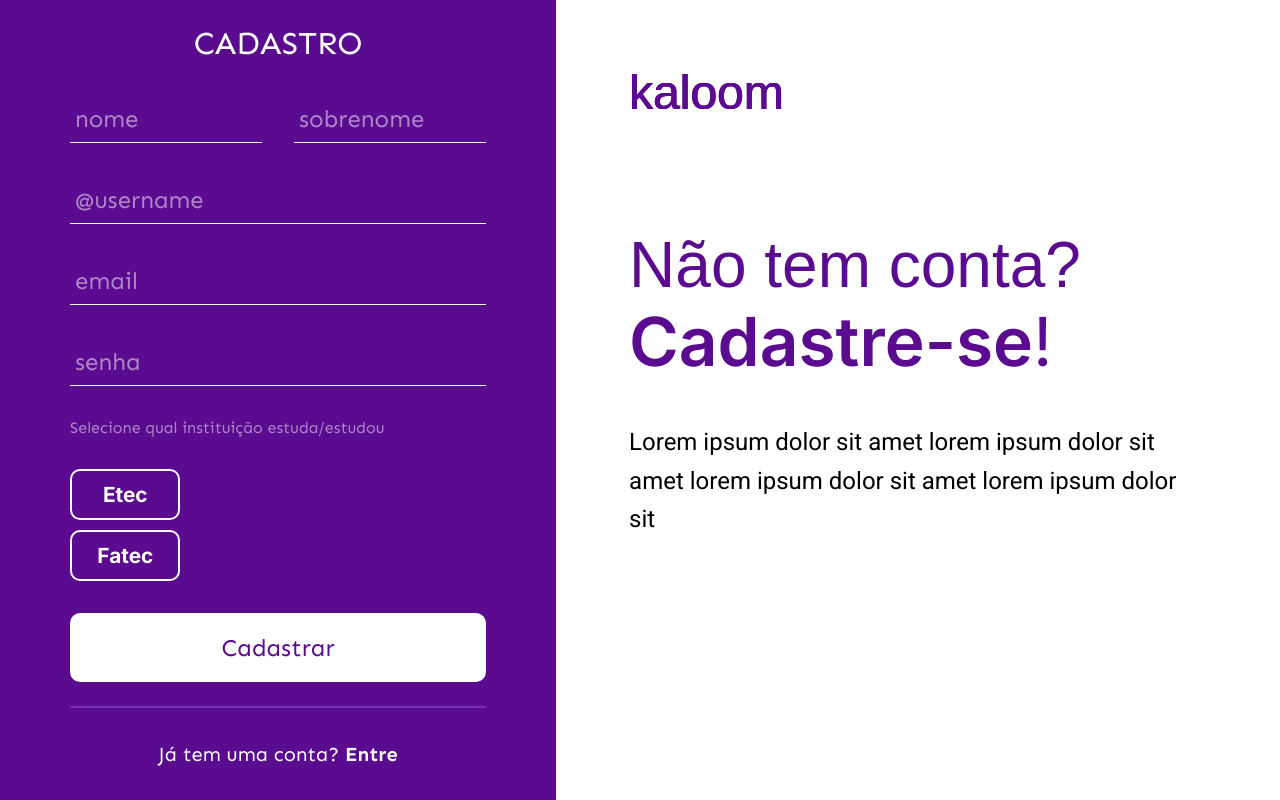
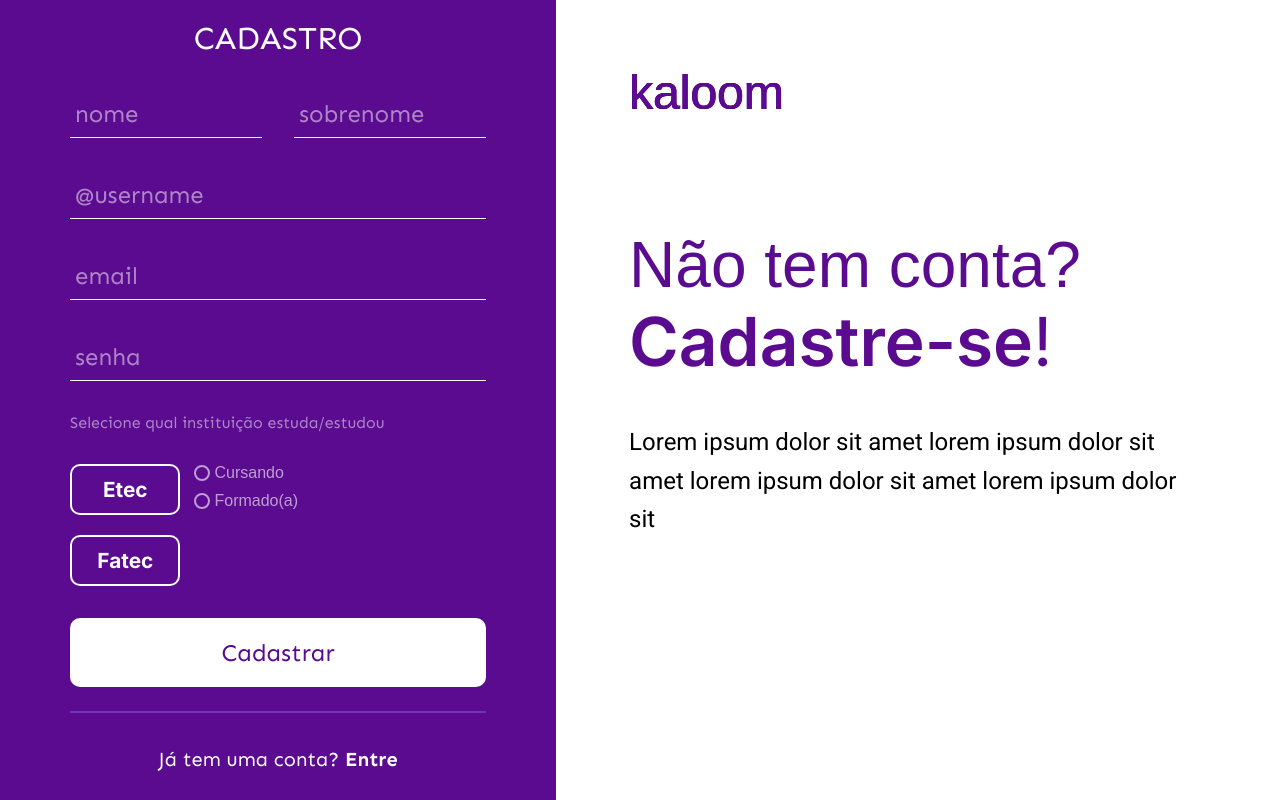
Before and after one commit to kaloom-team/kaloom, a React (Vite) app: page /register in a window 1280 px wide. Built offline with nearby package versions, Linux system fonts and the light colour scheme; a web font is replaced by a local one.

Commit message:
feat: add styles "RadioButton"

```diff
--- a/src/components/ContentFormRegister/ContentFormRegister.tsx
+++ b/src/components/ContentFormRegister/ContentFormRegister.tsx
@@ -2,8 +2,13 @@ import styles from "../ContentFormLogin/ContentFormLogin.module.scss";
 import stylesB from "./ContentFormRegister.module.scss";
 import RegisterInput from "../SignInput/SignInput";
 import SignButton from "../SignButton/SignButton";
+import RadioButton from "../RadioButton/RadioButton";
 
 export default function ContentFormRegister() {
+     let name_radio_1 = "";
+     for(let i = 0; i<10; i++){
+         name_radio_1 += String.fromCodePoint(Math.floor(Math.random()*26)+97)
+     }
     return (
         <div className={styles.contentLogin}>
             <form className={styles.form}>
@@ -17,12 +22,31 @@ export default function ContentFormRegister() {
                 <RegisterInput type={"password"} placeholder={"senha"} />
 
                 <p style={{alignSelf: "flex-start", fontFamily:"Sen", opacity:"50%", color:"white"}}>Selecione qual instituição estuda/estudou</p>
-                <div style={{display: "flex", flexDirection: "column",gap: 10, alignSelf: "flex-start"}}>
-                    <SignButton textButton="Etec" styleButton={stylesB.signInButton} styleText={stylesB.textEntrar} typeBtn="checkbox" />
-                    <SignButton textButton="Fatec" styleButton={stylesB.signInButton} styleText={stylesB.textEntrar} typeBtn="checkbox" />
+                <div style={{display: "flex", flexDirection: "row",gap: 10, alignSelf: "flex-start"}}>
+                    <div style={{display: "flex", flexDirection: "column", gap: "1.25rem"}}>
+                        <SignButton textButton="Etec" styleButton={stylesB.signInButton} styleText={stylesB.textEntrar} typeBtn="checkbox" />
+                        <SignButton textButton="Fatec" styleButton={stylesB.signInButton} styleText={stylesB.textEntrar} typeBtn="checkbox" />
+                    </div>
+                    <div style={{display: "flex", flexDirection: "column", gap: 10}}>
+                        <RadioButton title="Cursando" name={name_radio_1}/>
+                        <RadioButton title="Formado(a)" name={name_radio_1}/>
+                    </div>
                 </div>
                 <SignButton textButton="Cadastrar" styleButton={styles.signInButton} styleText={styles.textEntrar} typeBtn="button" />
             </form>
         </div>
     )
 }
+/**
+ * element.style {
+    appearance: none;
+    /* border: 2px solid white; * /
+    outline: 2px solid white;
+    outline-offset: 2px;
+    width: 0.5rem;
+    height: 0.5rem;
+    border-radius: 999rem;
+    margin: 0 0.5rem;
+    align-self: center;
+}
+ */
--- /dev/null
+++ b/src/components/RadioButton/RadioButton.module.scss
@@ -0,0 +1,22 @@
+.inputRadio{
+    appearance: none;
+    //border: 0.3rem solid white;
+    outline: 0.125rem solid white;
+    outline-offset: 2px;
+    width: 0.5rem;
+    height: 0.5rem;
+    border-radius: 999rem;
+    margin: 0 0.5rem;
+    align-self: center;
+    opacity: 60%;
+
+    &:checked{
+        background: white;
+    }
+
+}
+
+ .label{
+    color: var(--white);
+    opacity: 60%;
+}
--- /dev/null
+++ b/src/components/RadioButton/RadioButton.tsx
@@ -0,0 +1,20 @@
+import stylesRadio from './RadioButton.module.scss';
+
+interface IRadioProps{
+    title: string;
+    name:string;
+}
+
+export default function RadioButton({title, name}: IRadioProps){
+     let id = "";
+     for(let i = 0; i<10; i++){
+         id += String.fromCodePoint(Math.floor(Math.random()*26)+97)
+     }
+
+    return(
+        <div style={{display: "flex", flexDirection: "row", }}>
+            <input className={stylesRadio.inputRadio} type="radio" name={name} id={id} />
+            <label className={stylesRadio.label} htmlFor={id}>{title}</label>
+        </div>
+    )
+}
--- a/src/components/SignInput/SignInput.module.scss
+++ b/src/components/SignInput/SignInput.module.scss
@@ -45,10 +45,6 @@
 
     }
 
-    .input:valid~.label {
-        display: none;
-    }
-
     .input[type="email"]:valid~.label {
         display: none;
     }
```
Also changed, not shown: src/components/RadiusButton/RadiusButton.tsx (deleted, +0 -18 lines), src/components/RadiusButton/RadiusButton.module.scss (deleted).
